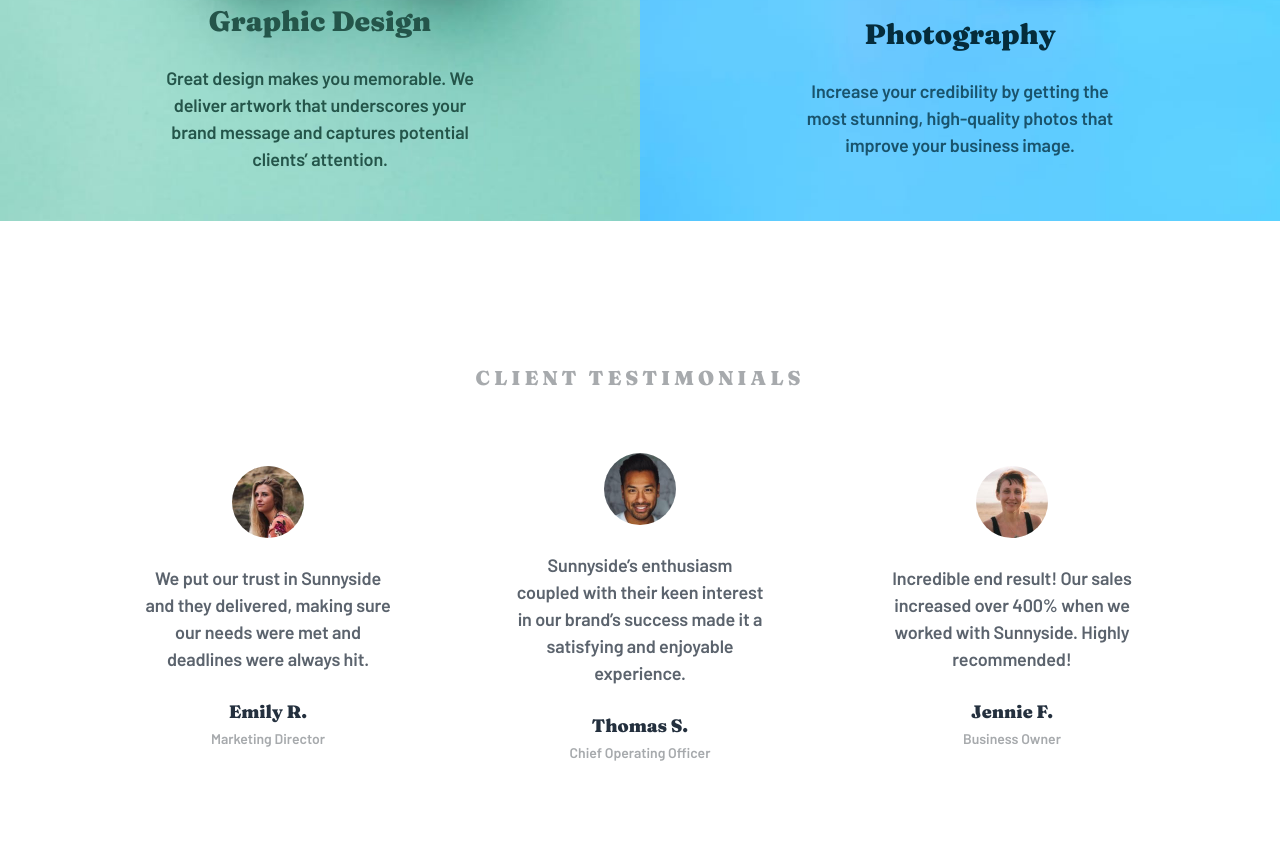
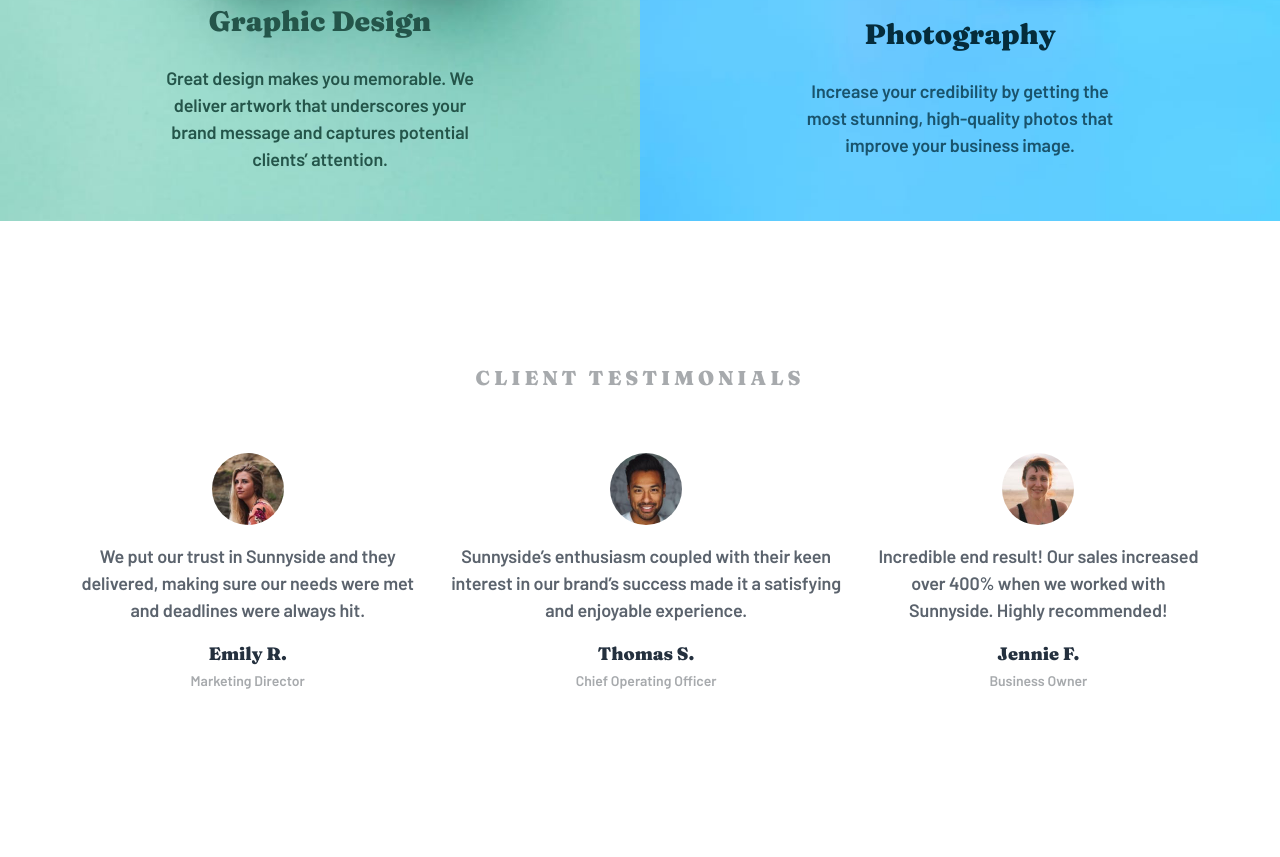
Before and after one commit to KYesmine/Frontend-Mentor-Challenges, a plain HTML site: page Sunnyside-agency/index.html in a window 1280 px wide. Shown: the part 2179-3036 px from the top of the page. Drawn offline with Linux system fonts and the light colour scheme.

Commit message:
testimonials fix

```diff
--- a/Sunnyside-agency/sass/layouts/_testimonials.scss
+++ b/Sunnyside-agency/sass/layouts/_testimonials.scss
@@ -7,7 +7,7 @@
     padding: 3em 1em;
 
     @include medium {
-        padding: 8em;
+        padding: 8em 4em;
     }
 
     p {
@@ -38,30 +38,15 @@
 
         @include media(700px, $breakpoint-xl) {
             flex-direction: row;
-        }
-
-        @include media(1500px, $breakpoint-xl) {
-            width: 80%;
+            gap: 1.5em;
         }
     }
 
     .testimonials__item {
         margin: 1.5em 0;
 
-        @include media(700px, $breakpoint-xl) {
-            width: 25%;
-        }
-
         & > * + * {
-            margin-top: 1.5em;
-        }
-    }
-
-    .testimonial__content {
-        max-width: 450px;
-
-        @include medium {
-            max-width: max-content;
+            margin-top: 1em;
         }
     }
 
```
Also changed, not shown: Sunnyside-agency/css/style.css.
